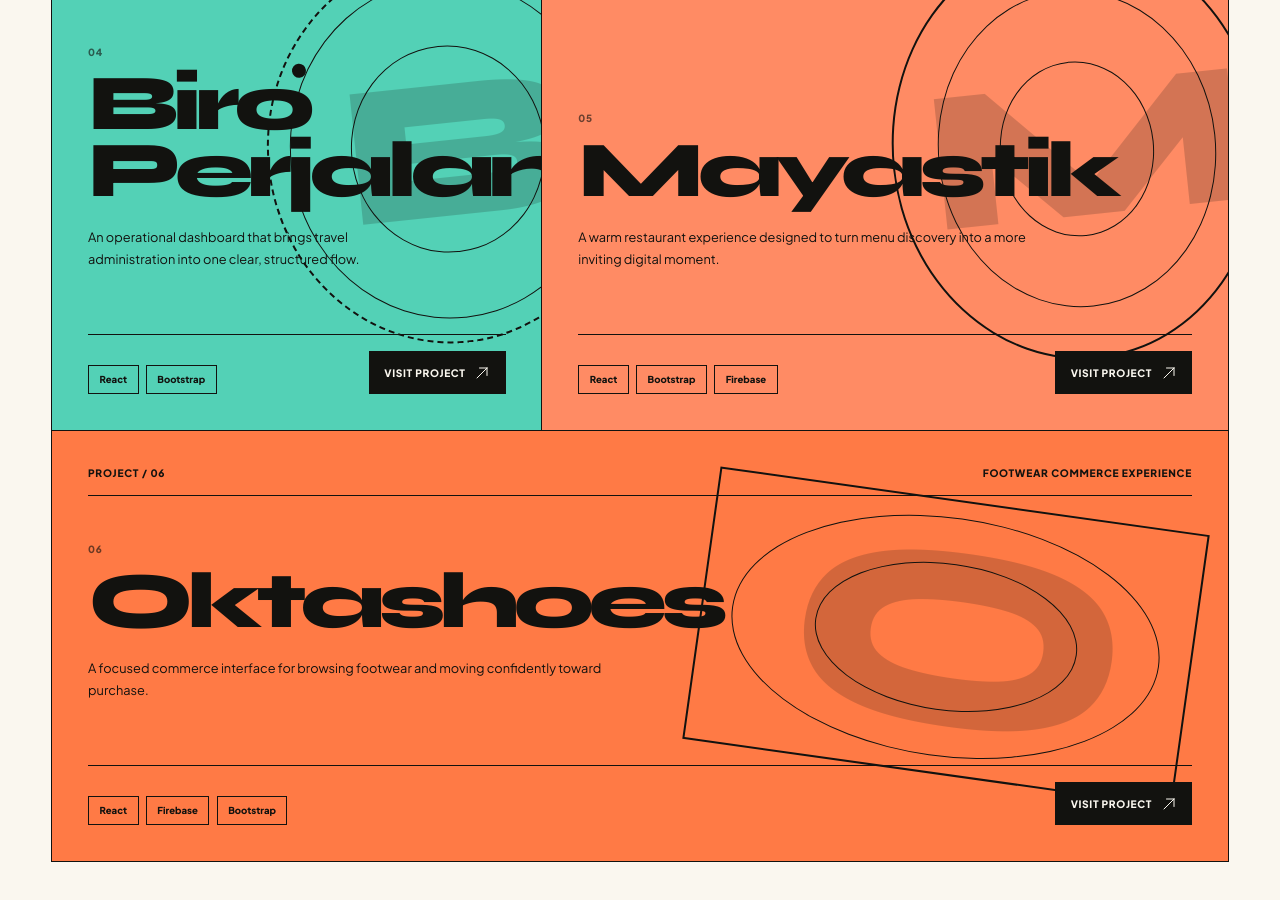
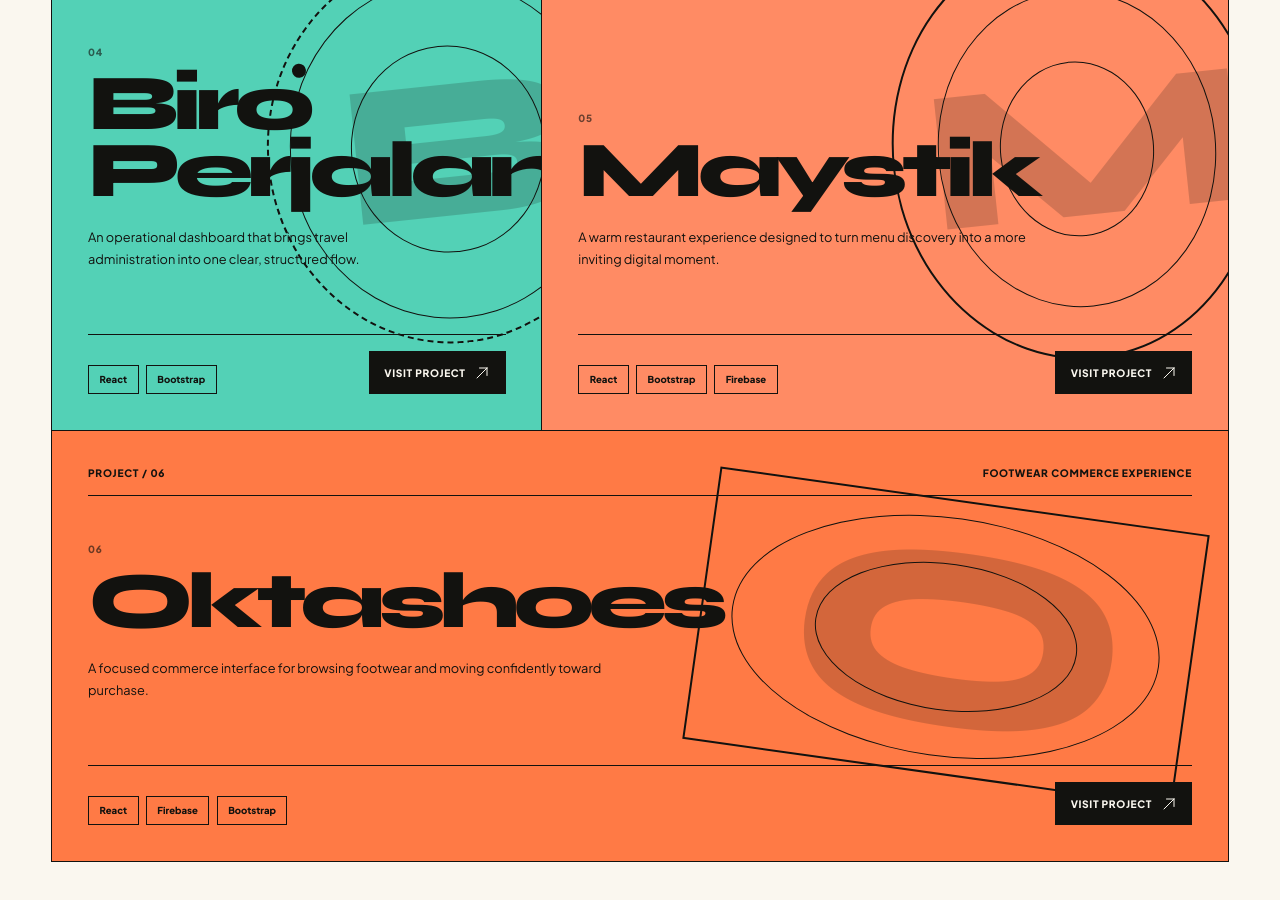
Before and after one commit to audima31/profile_portofolio, a React (Create React App) app: page / in a window 1280 px wide. Shown: the part 3720-4620 px from the top of the page. Built offline with nearby package versions, Linux system fonts and the light colour scheme.

Commit message:
refactor: fixing name

```diff
--- a/src/components/Home/Content4.js
+++ b/src/components/Home/Content4.js
@@ -191,7 +191,7 @@ class Content4 extends Component {
                             <label className="font-normal text-warna2 ">
                               |
                             </label>{" "}
-                            Mayastik
+                            Maystik
                           </p>
                           <p class="text-warna3 textCaption2 text-sm">
                             Restaurant Web App
--- a/src/data/portfolio.js
+++ b/src/data/portfolio.js
@@ -49,7 +49,7 @@ export const projects = [
     mark: "B",
   },
   {
-    title: "Mayastik",
+    title: "Maystik",
     type: "Restaurant web experience",
     summary:
       "A warm restaurant experience designed to turn menu discovery into a more inviting digital moment.",
```
